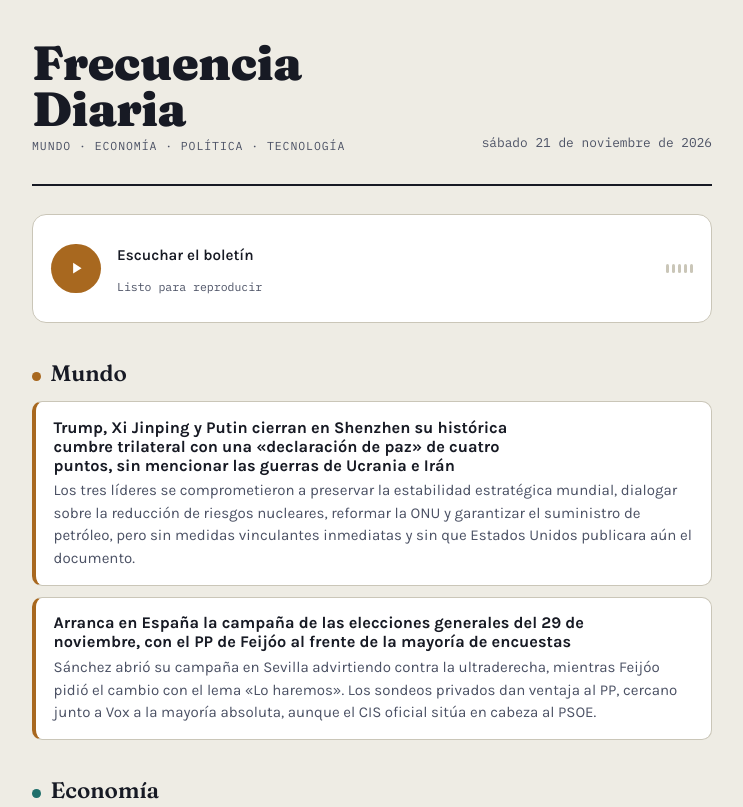
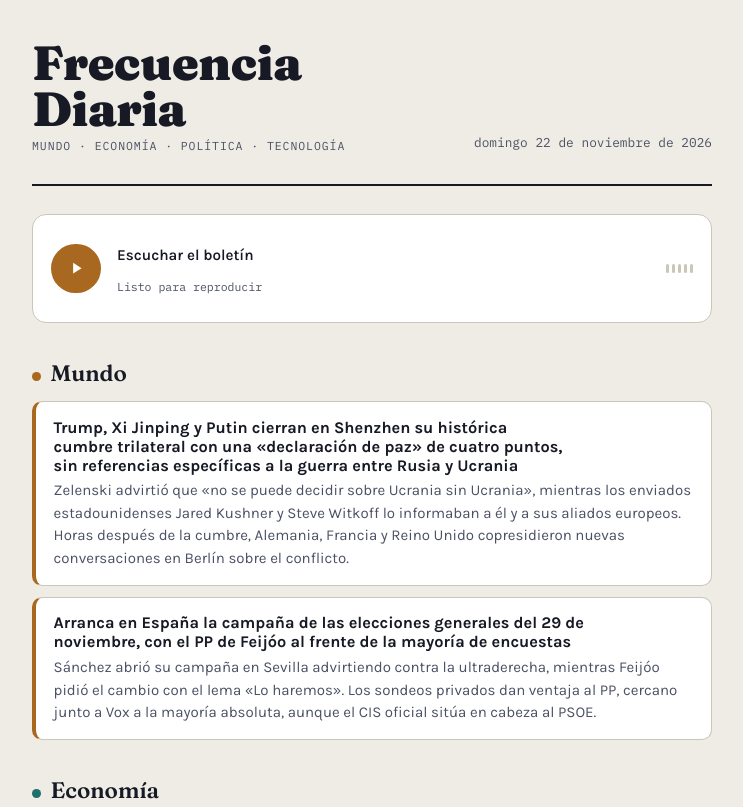
Before and after one commit to JuaniOrbez/RenderBroker, a plain HTML site: page daily-news-agent/template.html in a window 1280 px wide. Shown: the top 807 px of the page, without its empty margins (268-1011 px from the left). Drawn offline with Linux system fonts and the light colour scheme.

Commit message:
Actualiza noticias-hoy.md — domingo 22 de noviembre de 2026
Mundo: se amplía la cobertura de la cumbre de Shenzhen con la
reacción de Zelenski (excluido de la declaración conjunta) y las
conversaciones paralelas en Berlín con Alemania, Francia y Reino
Unido.

Tecnología: se añade el debut en el Nasdaq de Anthropic, una de
las mayores salidas a bolsa de la historia, en sustitución de los
ya antiguos resultados de ASML.

Economía y Política: sin cobertura nueva verificable hoy, se
mantiene el contenido de la última edición confirmada.

Co-Authored-By: Claude Sonnet 5 <noreply@anthropic.com>
Claude-Session: https://claude.ai/code/session_017SrQdf2pUxuo1w8SkhtdFf

```diff
--- a/daily-news-agent/template.html
+++ b/daily-news-agent/template.html
@@ -337,15 +337,15 @@
 <script>
   // ---- Contenido del día: editar esta sección para actualizar el boletín ----
   var NEWS = {
-    date: "sábado 21 de noviembre de 2026",
+    date: "domingo 22 de noviembre de 2026",
     sections: [
       {
         id: "mundo",
         label: "Mundo",
         items: [
           {
-            headline: "Trump, Xi Jinping y Putin cierran en Shenzhen su histórica cumbre trilateral con una «declaración de paz» de cuatro puntos, sin mencionar las guerras de Ucrania e Irán",
-            body: "Los tres líderes se comprometieron a preservar la estabilidad estratégica mundial, dialogar sobre la reducción de riesgos nucleares, reformar la ONU y garantizar el suministro de petróleo, pero sin medidas vinculantes inmediatas y sin que Estados Unidos publicara aún el documento."
+            headline: "Trump, Xi Jinping y Putin cierran en Shenzhen su histórica cumbre trilateral con una «declaración de paz» de cuatro puntos, sin referencias específicas a la guerra entre Rusia y Ucrania",
+            body: "Zelenski advirtió que «no se puede decidir sobre Ucrania sin Ucrania», mientras los enviados estadounidenses Jared Kushner y Steve Witkoff lo informaban a él y a sus aliados europeos. Horas después de la cumbre, Alemania, Francia y Reino Unido copresidieron nuevas conversaciones en Berlín sobre el conflicto."
           },
           {
             headline: "Arranca en España la campaña de las elecciones generales del 29 de noviembre, con el PP de Feijóo al frente de la mayoría de encuestas",
@@ -410,15 +410,15 @@
             body: "La licencia de la Oficina del Contralor de la Moneda no le permite captar depósitos minoristas, prestar ni emitir monedas estables. Circle y Ripple ya habían logrado aprobaciones similares este año, en medio de una demanda de banqueros comunitarios contra el regulador por estas licencias."
           },
           {
-            headline: "ASML logra su mejor trimestre histórico, con ventas de 11.700 millones de euros impulsadas por la demanda de chips para inteligencia artificial",
-            body: "La empresa neerlandesa, clave para fabricar semiconductores avanzados, advirtió que no podrá cubrir toda la demanda de sus clientes ni en 2027 ni en 2028."
+            headline: "Anthropic debuta en el Nasdaq con una de las mayores salidas a bolsa de la historia, valorada en alrededor de un billón de dólares",
+            body: "La empresa de inteligencia artificial, creadora de Claude, fijó el precio de su oferta pública inicial en 83 dólares por acción, para unos 980 millones de acciones. La cifra quedó muy por debajo de los 2 billones de dólares de valoración que se habían especulado meses atrás."
           }
         ]
       }
     ],
     sources: [
       { name: "La Nación (mundo, claves de la cumbre histórica entre Trump, Xi y Putin)", url: "https://www.lanacion.com.ar/usa/takeaways-from-the-historic-summit-between-trump-xi-and-putin-nid19112026/" },
-      { name: "Observador.cr (mundo, China, EE.UU. y Rusia adoptan una declaración de paz)", url: "https://observador.cr/china-ee-uu-y-rusia-adoptan-una-declaracion-de-paz-en-su-primera-cumbre/" },
+      { name: "Vozpópuli (mundo, Zelenski carga contra la cumbre por excluir a Ucrania)", url: "https://www.vozpopuli.com/internacional/zelenski-carga-contra-la-cumbre-trump-putin-por-excluir-a-ucrania-en-las-negociaciones-de-paz-no-lograran-nada.html" },
       { name: "Euronews (mundo, arranca la campaña de las generales del 29N en España)", url: "https://es.euronews.com/2026/11/12/arranca-campana-elecciones-generales-29n-espana" },
       { name: "Democrata.es (mundo, promedio de encuestas para las elecciones generales)", url: "https://www.democrata.es/encuestas/elecciones-generales/promedio-encuestas-elecciones-generales-adelanto-electoral-2026/" },
       { name: "Pasquale Pillitteri (economía, FMI y riesgo de burbuja de IA)", url: "https://pasqualepillitteri.it/es/news/24794/burbuja-ia-fmi-avisa-650000-millones-deuda-nasdaq-cae" },
@@ -429,6 +429,8 @@
       { name: "Voz.us (política, la Cámara frena el intento de Massie)", url: "https://voz.us/es/politica/261111/1000479/la-camara-frena-el-intento-de-thomas-massie-de-destituir-a-hegseth-por-la-guerra-de-iran-y.html" },
       { name: "Univision / AP (política, Trump reemplaza a Wiles con Miller)", url: "https://www.univision.com/noticias/politica/donald-trump-reemplaza-a-susie-wiles-con-stephen-miller-como-jefe-de-gabinete-de-la-casa-blanca-tras-la-derrota-del-partido-republicano" },
       { name: "Emol (política, Trump tiene nuevo jefe de gabinete)", url: "https://www.emol.com/noticias/Internacional/2026/11/06/1216380/trump-nuevo-jefe-gabinete-miller.html" },
+      { name: "Forbes Argentina (tecnología, Anthropic debuta en el Nasdaq)", url: "https://www.forbesargentina.com/money/anthropic-debuta-nasdaq-us-81340-millones-crecimiento-costos-control-examen-n102906" },
+      { name: "InvestingLive (tecnología, precio de la OPI de Anthropic en 83 dólares)", url: "https://investinglive.com/es/acciones/anthropic-confirma-un-precio-de-opi-de-83-para-980-millones-de-acciones-en-una-operacion-de-81-mil-millones/" },
       { name: "Telemundo / AP (política, demócratas arrebatan el Senado a los republicanos)", url: "https://www.telemundo.com/noticias/noticias-telemundo/elecciones-estados-unidos-2026/los-democratas-arrebatan-el-senado-a-los-republicanos-y-sacuden-el-pod-rcna607372" },
       { name: "Forbes Argentina (tecnología, Nvidia duplica ingresos y descarta el regreso de Huang)", url: "https://www.forbesargentina.com/money/nvidia-duplico-sus-ingresos-alcanzo-record-descarto-regreso-jensen-huang-como-ceo-n102768/amp" },
       { name: "DolarHoy (tecnología, Nvidia registra ingresos por USD 115.800 millones)", url: "https://dolarhoy.com/empresas/nvidia-registro-ingresos-por-usd-115-800-millones-y-una-ganancia-neta-record-2026111813190" },
```
Also changed, not shown: 1 other file.
